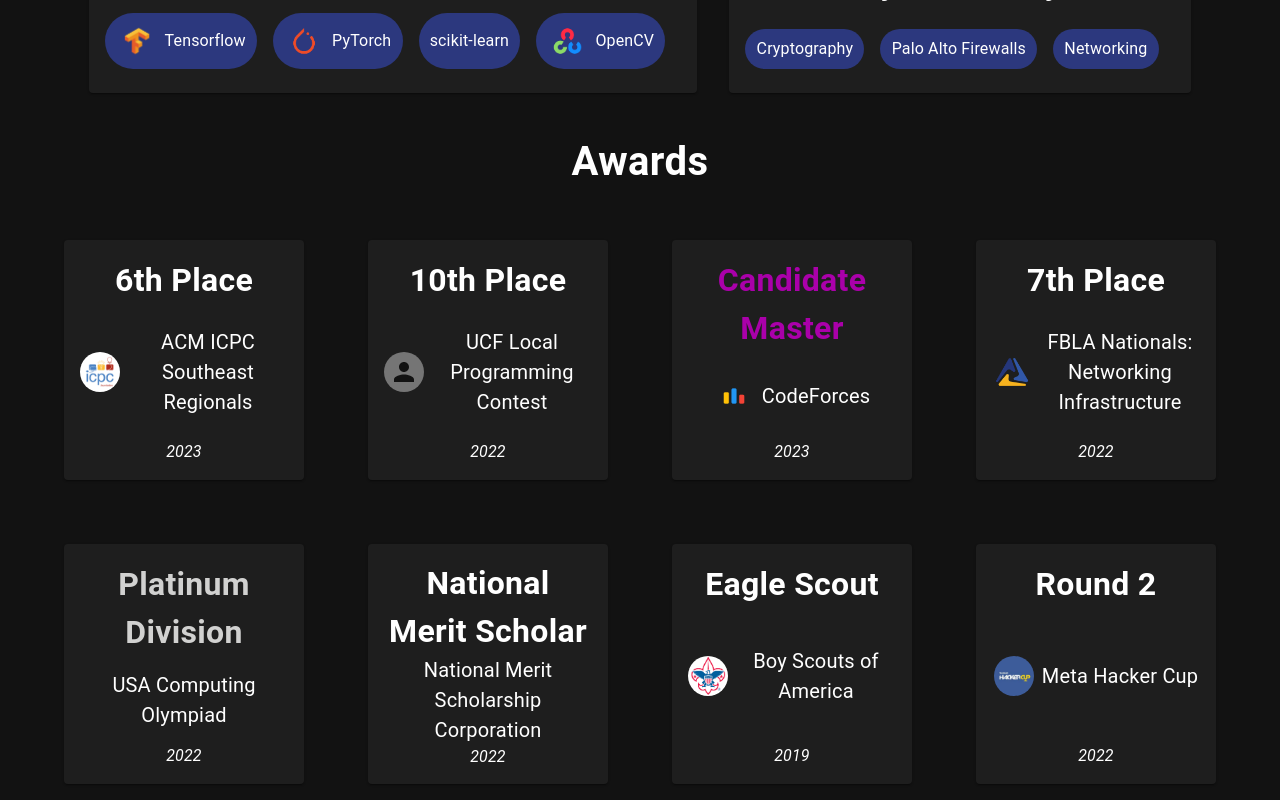
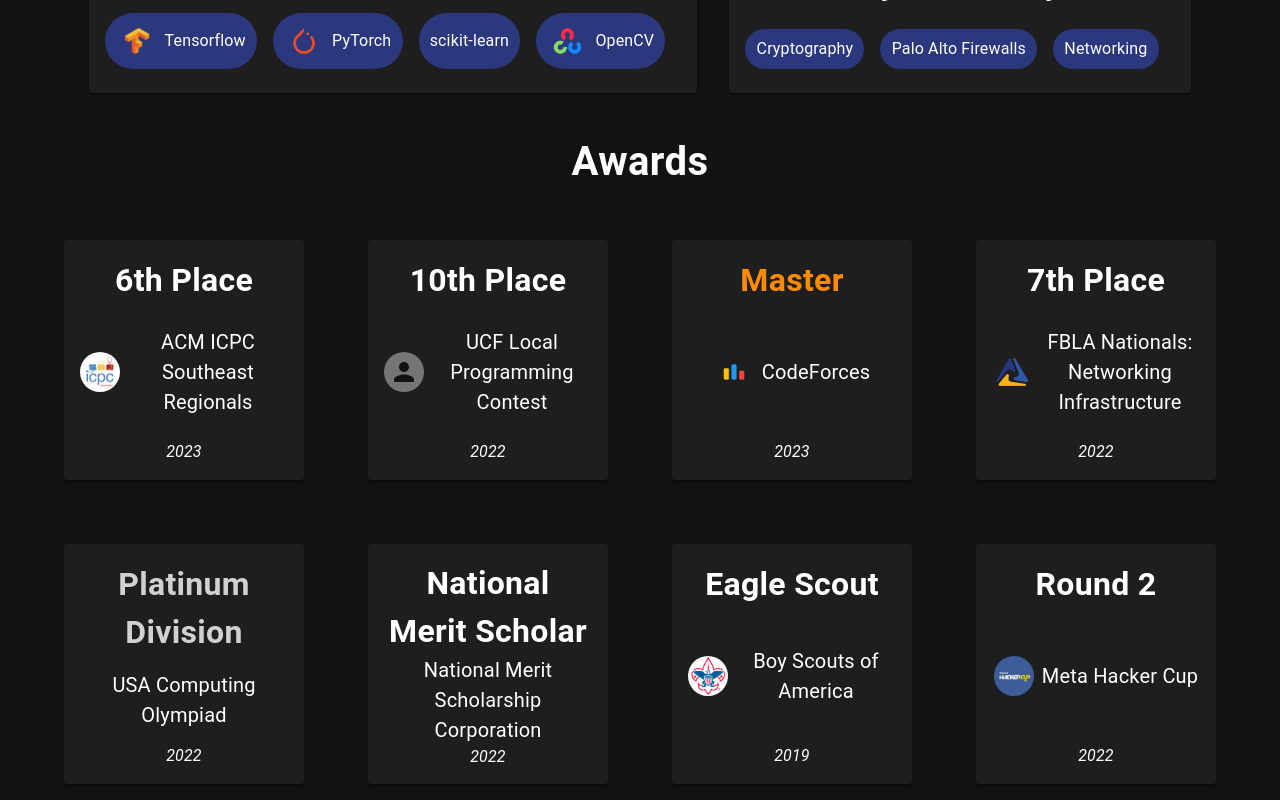
Before and after one commit to ssk4988/portfolio, a React (Create React App) app: page / in a window 1280 px wide. Shown: the part 5350-6150 px from the top of the page. Built offline with nearby package versions, Linux system fonts and the light colour scheme; what @fullpage/react-fullpage would draw is missing.

Commit message:
update with master title

```diff
--- a/src/Award.tsx
+++ b/src/Award.tsx
@@ -10,6 +10,7 @@
     const logoobj = useImage(props.data.logo in logos ? logos[props.data.logo] : '');
     let color: string = theme.palette.text.primary;
     if (props.data.award == 'Candidate Master') color = '#a0a';
+    if (props.data.award == 'Master') color = '#ff8c00';
     if (props.data.award == 'Platinum Division') color = '#d1d1d0';
     return (
         <ConditionalWrapper
--- a/src/assets/data.json
+++ b/src/assets/data.json
@@ -233,11 +233,11 @@
             "contextlogo": "UCF"
         },
         {
-            "award": "Candidate Master",
+            "award": "Master",
             "context": "CodeForces",
             "year": 2023,
             "contextlogo": "CodeForces",
-            "tooltip": "Current Rating: 2020, Top 100 Active Coders in the US"
+            "tooltip": "Current Rating: 2100, Top 100 Active Coders in the US"
         },
         {
             "award": "7th Place",
```
